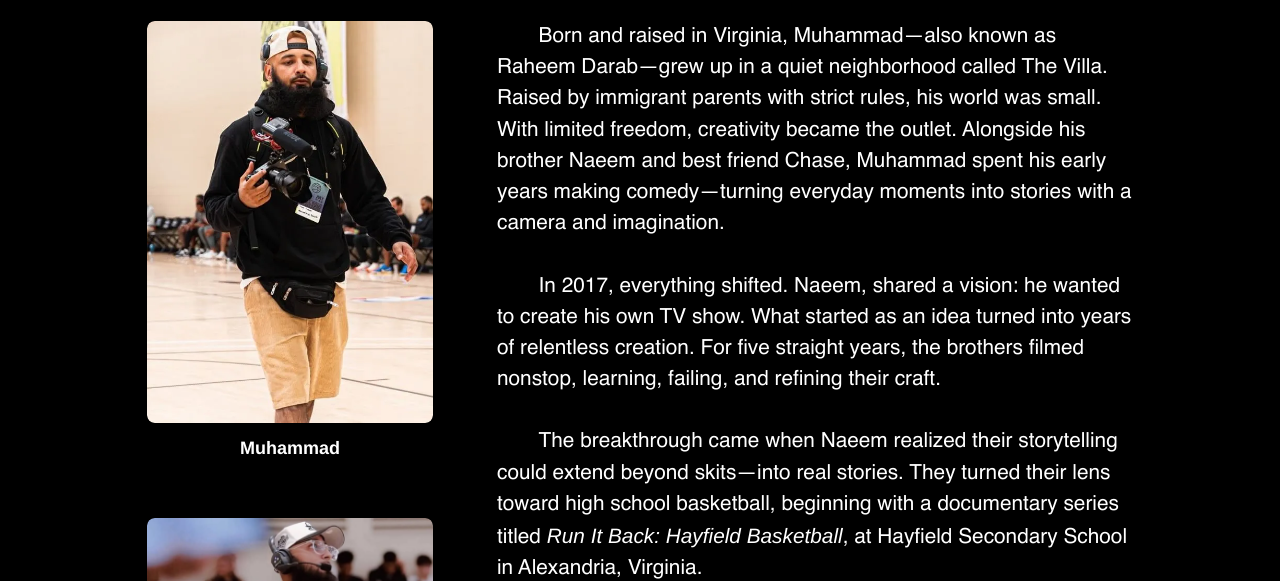
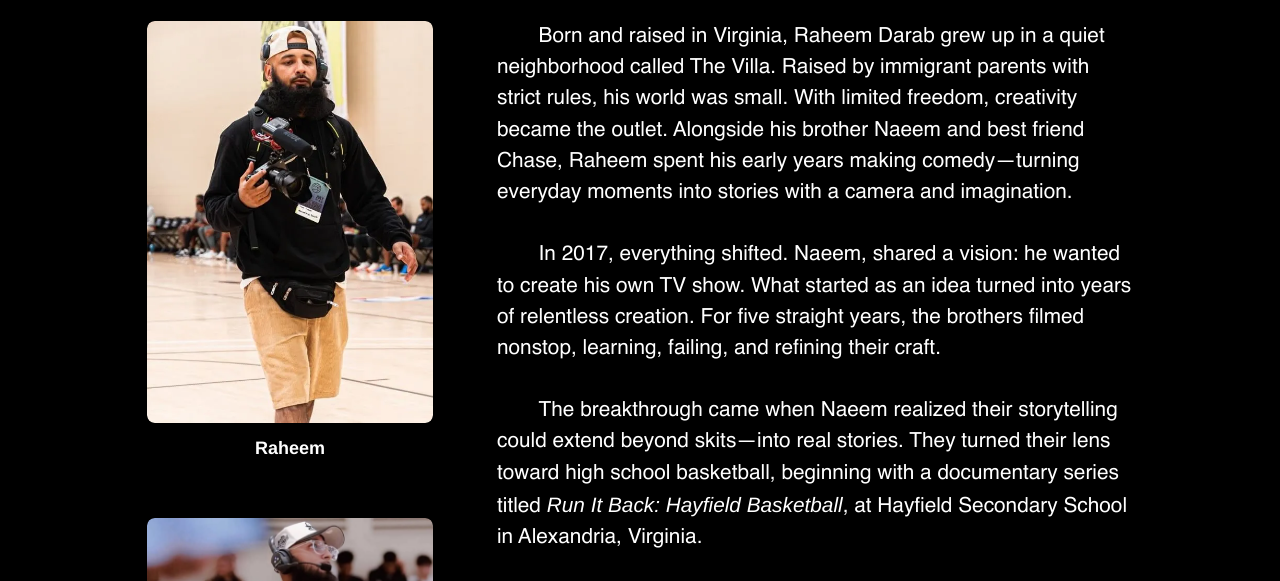
Before and after one commit to yaserhdev/de-la-villa-productions, a website: page about.html in a window 1280 px wide. Shown: the part 163-744 px from the top of the page. Drawn offline with Linux system fonts and the light colour scheme.

Commit message:
Updated about page

```diff
--- a/about.html
+++ b/about.html
@@ -38,7 +38,7 @@
                 <div class="column is-two-thirds-desktop about-text-column">
                     <div class="about-text">
                         <p class="has-text-indent">
-                            Born and raised in Virginia, Muhammad—also known as Raheem Darab—grew up in a quiet neighborhood called The Villa. Raised by immigrant parents with strict rules, his world was small. With limited freedom, creativity became the outlet. Alongside his brother Naeem and best friend Chase, Muhammad spent his early years making comedy—turning everyday moments into stories with a camera and imagination.
+                            Born and raised in Virginia, Raheem Darab grew up in a quiet neighborhood called The Villa. Raised by immigrant parents with strict rules, his world was small. With limited freedom, creativity became the outlet. Alongside his brother Naeem and best friend Chase, Raheem spent his early years making comedy—turning everyday moments into stories with a camera and imagination.
                         </p>
                         <br>
                         <p class="has-text-indent">
@@ -61,9 +61,9 @@
                 <div class="column is-one-third-desktop about-images-column">
                     <div class="founder-card">
                         <figure class="image">
-                            <img src="./assets/muhammad.webp" alt="Muhammad">
+                            <img src="./assets/muhammad.webp" alt="Raheem">
                         </figure>
-                        <p class="founder-name has-text-centered mt-3">Muhammad</p>
+                        <p class="founder-name has-text-centered mt-3">Raheem</p>
                     </div>
                     <div class="founder-card mt-5">
                         <figure class="image">
```
